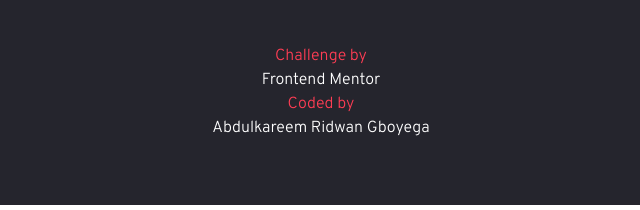
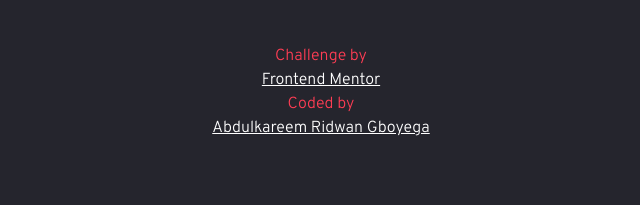
Before and after one commit to reedwane/frontendmentorpages, a plain HTML site: page blogr/index.html in a window 1280 px wide. Shown: the part 3122-3332 px from the top of the page, 319-959 px from the left. Drawn offline with Linux system fonts and the light colour scheme.

Commit message:
attribution underlined and linked to github

```diff
--- a/blogr/index.html
+++ b/blogr/index.html
@@ -9,7 +9,7 @@
   <link rel="icon" type="image/png" sizes="32x32" href="./images/favicon-32x32.png" />
   <link rel="stylesheet" href="style.css" />
   <script src="https://kit.fontawesome.com/cd99e521b9.js" crossorigin="anonymous"></script>
-
+  <meta name="description" content="a frontendmentor project done by Ridwan">
   <title>Frontend Mentor | [Blogr]</title>
 
   <!-- Feel free to remove these styles or customise in your own stylesheet 👍 -->
@@ -168,7 +168,7 @@
     <div class="attribution">
       Challenge by
       <a href="https://www.frontendmentor.io?ref=challenge" target="_blank">Frontend Mentor</a>
-      Coded by <a href="#">Abdulkareem Ridwan Gboyega</a>
+      Coded by <a href="https://github.com/reedwane" target="_blank">Abdulkareem Ridwan Gboyega</a>
     </div>
   </footer>
   <script src="index.js"></script>
--- a/blogr/style.css
+++ b/blogr/style.css
@@ -285,6 +285,9 @@
 	margin: 10%;
 	color: var(--gradient-light-red);
 }
+.attribution a {
+	text-decoration: underline;
+}
 
 @media screen and (min-width: 700px) {
 	header {
```
